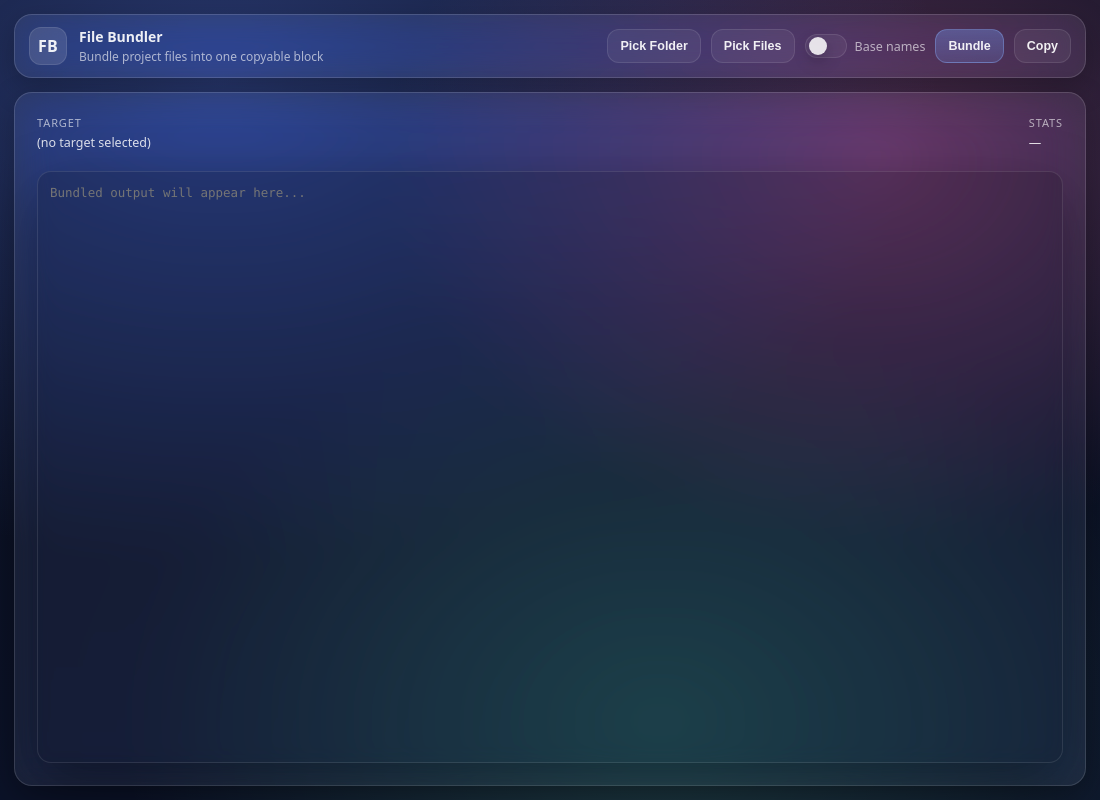
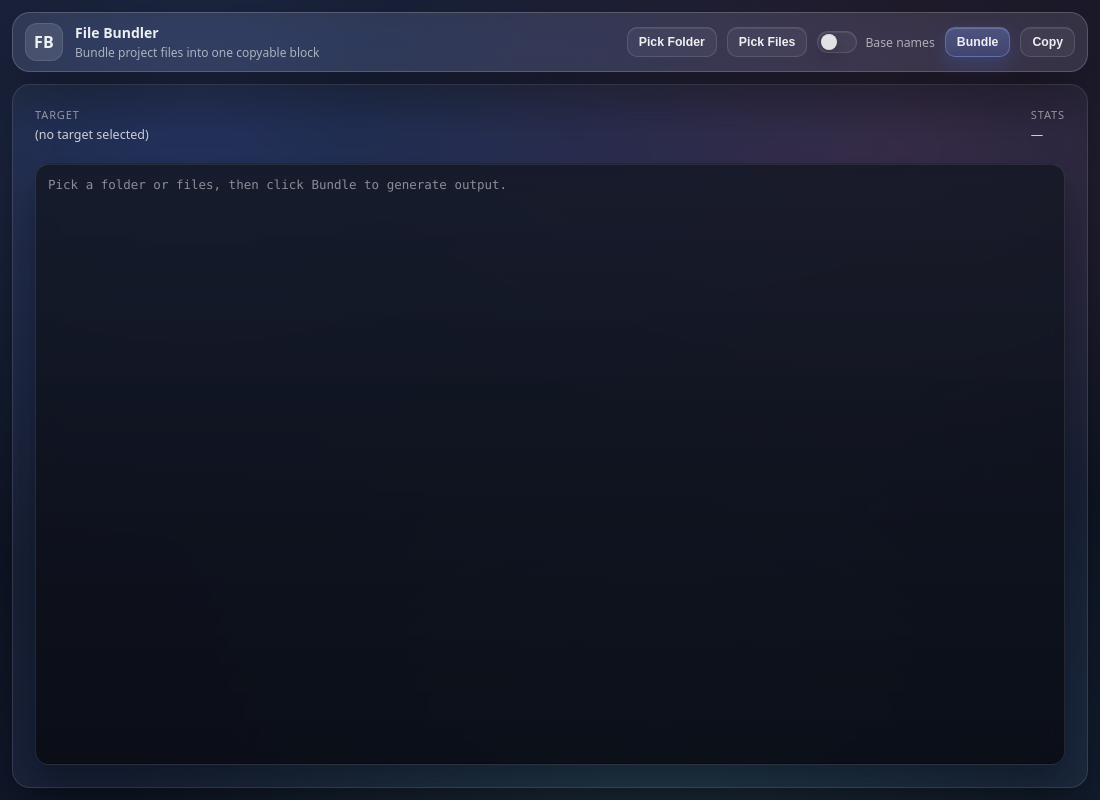
Before and after one commit to SimmoM8/file-bundler, an Electron app: page index.html in a window 1100 px wide. Drawn offline with Linux system fonts and the light colour scheme.

Commit message:
feat: update textarea placeholder and alert messages for clarity better design; enhance CSS styles for improved UI

```diff
--- a/index.html
+++ b/index.html
@@ -48,7 +48,7 @@
         </div>
 
         <div class="panel-body">
-          <textarea id="output" class="editor" placeholder="Bundled output will appear here..."></textarea>
+          <textarea id="output" class="editor" placeholder="Pick a folder or files, then click Bundle to generate output."></textarea>
         </div>
       </section>
     </main>
--- a/renderer.js
+++ b/renderer.js
@@ -56,7 +56,7 @@ document.getElementById("bundle").addEventListener("click", async () => {
         return;
     }
 
-    alert("Pick a folder or files first.");
+    alert("Pick a folder or files, then click Bundle.");
 });
 
 document.getElementById("copy").addEventListener("click", async () => {
--- a/styles.css
+++ b/styles.css
@@ -1,16 +1,20 @@
 :root {
-    --bg0: #0b1020;
-    --bg1: #0b1228;
-    --glass: rgba(255, 255, 255, .08);
-    --glass-2: rgba(255, 255, 255, .06);
+    --bg0: #0b101c;
+    --bg1: #10182b;
+    --glass: rgba(255, 255, 255, .06);
+    --glass-2: rgba(255, 255, 255, .10);
     --stroke: rgba(255, 255, 255, .14);
     --stroke-2: rgba(255, 255, 255, .10);
     --text: rgba(255, 255, 255, .92);
-    --muted: rgba(255, 255, 255, .62);
-    --shadow: 0 20px 60px rgba(0, 0, 0, .40);
-    --shadow-2: 0 10px 30px rgba(0, 0, 0, .25);
+    --muted: rgba(255, 255, 255, .60);
+    --shadow-1: 0 18px 45px rgba(0, 0, 0, .35);
+    --shadow-2: 0 26px 70px rgba(0, 0, 0, .45);
     --r: 18px;
     --r2: 14px;
+    --r3: 10px;
+    --focus: rgba(140, 180, 255, .35);
+    --editor-bg: linear-gradient(180deg, rgba(16, 20, 32, .88), rgba(10, 12, 20, .92));
+    --editor-bg-empty: linear-gradient(180deg, rgba(20, 24, 36, .82), rgba(10, 12, 20, .90));
 }
 
 * {
@@ -27,11 +31,12 @@ body {
     color: var(--text);
     font-family: ui-sans-serif, system-ui, -apple-system, "Segoe UI", Roboto, Helvetica, Arial;
     background:
-        radial-gradient(1200px 800px at 20% 10%, rgba(93, 128, 255, .35), transparent 60%),
-        radial-gradient(900px 700px at 80% 20%, rgba(255, 120, 196, .28), transparent 55%),
-        radial-gradient(900px 700px at 60% 90%, rgba(120, 255, 200, .18), transparent 60%),
+        radial-gradient(1200px 800px at 18% 12%, rgba(120, 150, 255, .20), transparent 60%),
+        radial-gradient(1000px 700px at 82% 18%, rgba(220, 140, 200, .16), transparent 55%),
+        radial-gradient(900px 700px at 60% 92%, rgba(120, 220, 200, .12), transparent 60%),
         linear-gradient(180deg, var(--bg0), var(--bg1));
     overflow: hidden;
+    color-scheme: dark;
 }
 
 /* Layout */
@@ -39,8 +44,8 @@ body {
     height: 100%;
     display: flex;
     flex-direction: column;
-    gap: 14px;
-    padding: 14px;
+    gap: 12px;
+    padding: 12px;
 }
 
 .content {
@@ -53,18 +58,31 @@ body {
     background: var(--glass);
     border: 1px solid var(--stroke);
     border-radius: var(--r);
+    box-shadow: var(--shadow-1);
+    backdrop-filter: blur(22px) saturate(150%);
+    -webkit-backdrop-filter: blur(22px) saturate(150%);
+}
+
+.topbar.glass {
+    background: var(--glass-2);
+    border-color: rgba(255, 255, 255, .18);
     box-shadow: var(--shadow-2);
-    backdrop-filter: blur(18px) saturate(160%);
-    -webkit-backdrop-filter: blur(18px) saturate(160%);
+}
+
+.panel.glass {
+    background: rgba(255, 255, 255, .05);
+    border-color: rgba(255, 255, 255, .12);
 }
 
 /* Topbar */
 .topbar {
-    padding: 12px 14px;
+    padding: 10px 12px;
     display: flex;
     align-items: center;
     justify-content: space-between;
     gap: 14px;
+    position: relative;
+    z-index: 3;
 }
 
 .brand {
@@ -108,29 +126,41 @@ body {
 /* Buttons */
 .btn {
     appearance: none;
-    border: 1px solid var(--stroke-2);
-    background: rgba(255, 255, 255, .06);
+    border: 1px solid rgba(255, 255, 255, .12);
+    background: rgba(255, 255, 255, .05);
     color: var(--text);
-    padding: 9px 12px;
-    border-radius: 12px;
-    font-size: 12.5px;
+    padding: 7px 11px;
+    border-radius: var(--r3);
+    font-size: 12.25px;
     font-weight: 600;
     cursor: pointer;
-    transition: transform .08s ease, background .2s ease, border-color .2s ease;
+    box-shadow: inset 0 1px 0 rgba(255, 255, 255, .08);
+    transition: transform .08s ease, background .2s ease, border-color .2s ease, box-shadow .2s ease;
 }
 
 .btn:hover {
-    background: rgba(255, 255, 255, .10);
-    border-color: rgba(255, 255, 255, .18);
+    background: rgba(255, 255, 255, .09);
+    border-color: rgba(255, 255, 255, .20);
 }
 
 .btn:active {
     transform: translateY(1px);
+    background: rgba(255, 255, 255, .07);
+}
+
+.btn:focus-visible {
+    outline: none;
+    box-shadow: 0 0 0 2px var(--focus), inset 0 1px 0 rgba(255, 255, 255, .12);
 }
 
 .btn.primary {
-    background: linear-gradient(180deg, rgba(120, 160, 255, .35), rgba(120, 160, 255, .18));
-    border-color: rgba(140, 180, 255, .35);
+    background: linear-gradient(180deg, rgba(125, 160, 255, .30), rgba(95, 125, 230, .24));
+    border-color: rgba(140, 170, 255, .35);
+    box-shadow: inset 0 1px 0 rgba(255, 255, 255, .16), 0 8px 18px rgba(70, 100, 190, .28);
+}
+
+.btn.primary:hover {
+    background: linear-gradient(180deg, rgba(135, 170, 255, .36), rgba(100, 130, 235, .28));
 }
 
 /* Toggle */
@@ -139,7 +169,7 @@ body {
     align-items: center;
     gap: 8px;
     user-select: none;
-    font-size: 12.5px;
+    font-size: 12.25px;
     color: var(--muted);
 }
 
@@ -148,12 +178,13 @@ body {
 }
 
 .toggle .track {
-    width: 42px;
-    height: 24px;
+    width: 40px;
+    height: 22px;
     border-radius: 999px;
-    border: 1px solid var(--stroke-2);
-    background: rgba(255, 255, 255, .06);
+    border: 1px solid rgba(255, 255, 255, .12);
+    background: rgba(255, 255, 255, .05);
     position: relative;
+    box-shadow: inset 0 1px 0 rgba(255, 255, 255, .08);
     transition: background .2s ease, border-color .2s ease;
 }
 
@@ -162,8 +193,8 @@ body {
     position: absolute;
     top: 50%;
     left: 3px;
-    width: 18px;
-    height: 18px;
+    width: 16px;
+    height: 16px;
     border-radius: 999px;
     transform: translateY(-50%);
     background: rgba(255, 255, 255, .85);
@@ -172,7 +203,7 @@ body {
 }
 
 .toggle input:checked+.track {
-    background: rgba(120, 160, 255, .22);
+    background: rgba(120, 160, 255, .20);
     border-color: rgba(140, 180, 255, .35);
 }
 
@@ -192,6 +223,8 @@ body {
     display: flex;
     flex-direction: column;
     gap: 10px;
+    position: relative;
+    z-index: 1;
 }
 
 .panel-head {
@@ -229,19 +262,30 @@ body {
     height: 100%;
     resize: none;
     border-radius: var(--r2);
-    border: 1px solid var(--stroke-2);
-    background: rgba(0, 0, 0, .18);
+    border: 1px solid rgba(255, 255, 255, .10);
+    background: var(--editor-bg);
     color: rgba(255, 255, 255, .92);
     padding: 12px;
     line-height: 1.45;
     font-size: 12.5px;
     font-family: ui-monospace, SFMono-Regular, Menlo, Monaco, Consolas, "Liberation Mono", monospace;
     outline: none;
-    box-shadow: var(--shadow);
+    box-shadow: inset 0 1px 0 rgba(255, 255, 255, .08), inset 0 -1px 0 rgba(0, 0, 0, .25), 0 18px 40px rgba(0, 0, 0, .38);
+    transition: border-color .2s ease, box-shadow .2s ease, background .2s ease;
+    caret-color: rgba(190, 210, 255, .9);
 }
 
 .editor:focus {
-    border-color: rgba(140, 180, 255, .45);
+    border-color: rgba(140, 180, 255, .50);
+    box-shadow: inset 0 1px 0 rgba(255, 255, 255, .12), 0 0 0 2px rgba(140, 180, 255, .26), 0 22px 50px rgba(0, 0, 0, .42);
+}
+
+.editor::placeholder {
+    color: rgba(255, 255, 255, .50);
+}
+
+.editor:placeholder-shown {
+    background: var(--editor-bg-empty);
 }
 
 /* Toast */
```
